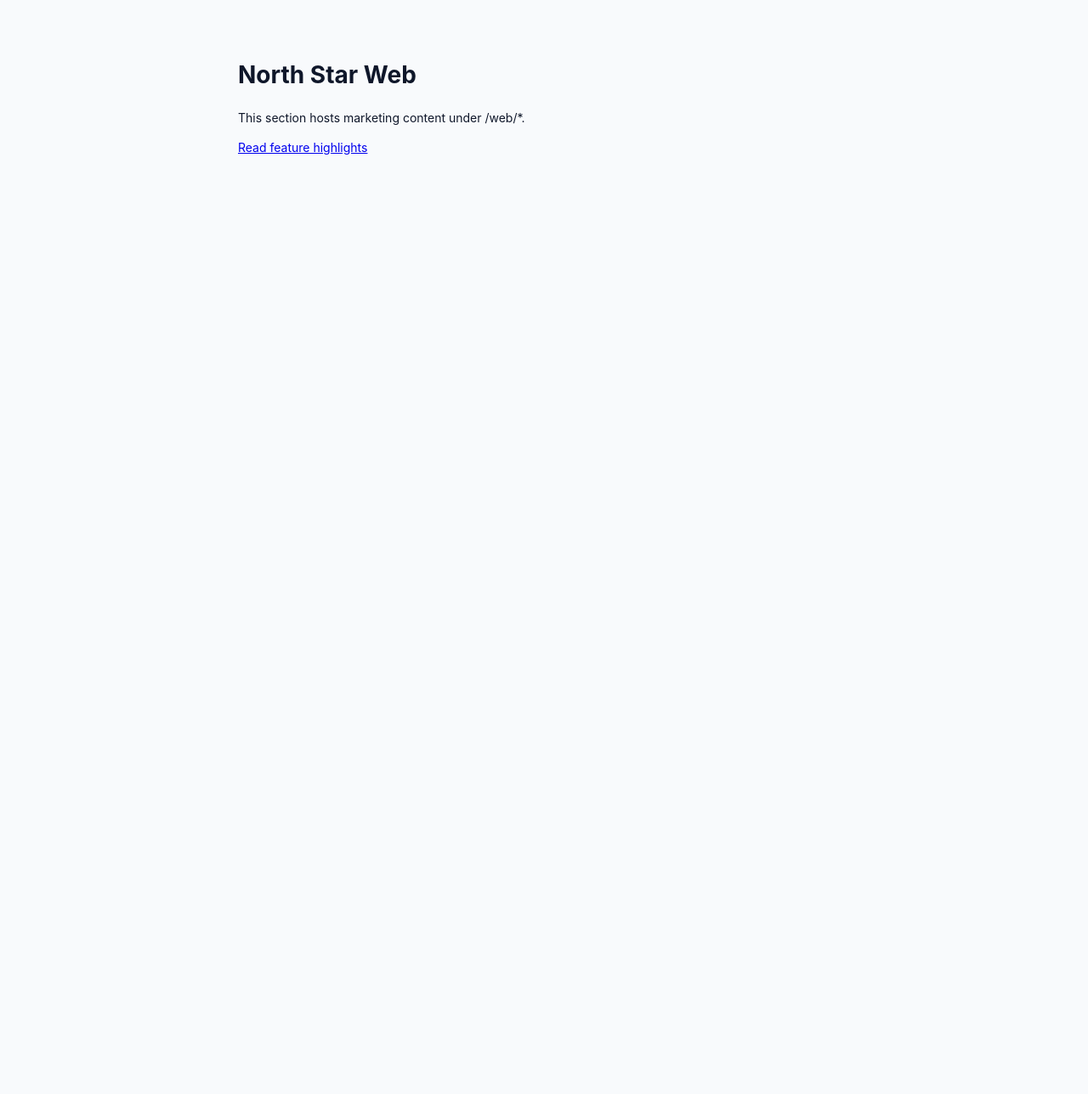
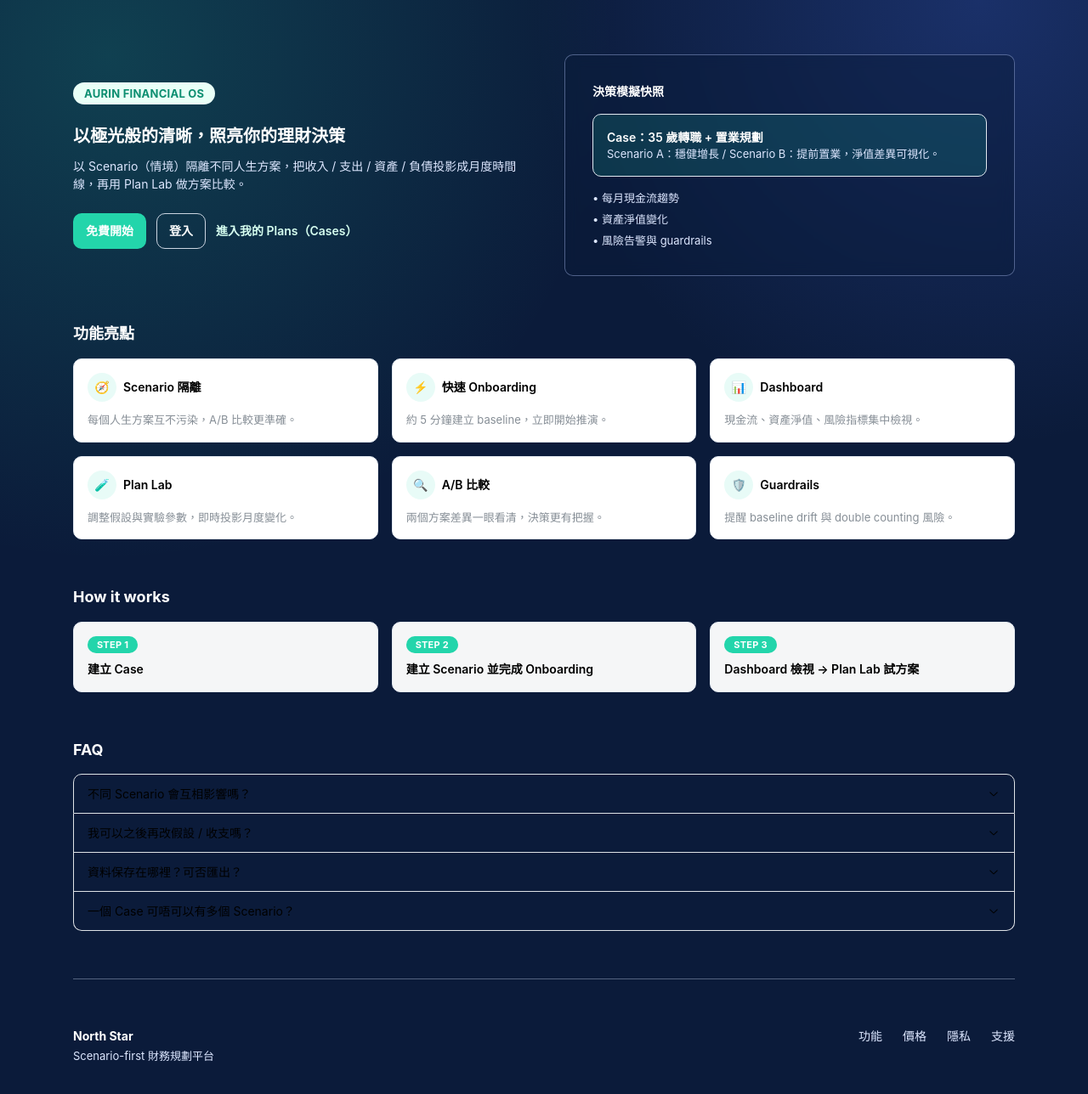
Before and after one commit to cmyeung25/north-star, a Next.js app in the folder apps/web/: page /web in a window 1280 px wide. Shown: the top 1288 px of the page at 85% size. Before the commit the page ends 800 px from the top, so only its background shows below. Built offline with nearby package versions, Linux system fonts and the light colour scheme; no server answers.

Commit message:
Marketing: replace /web with Mantine SaaS landing

```diff
--- /dev/null
+++ b/apps/web/app/(marketing)/_components/MarketingProviders.tsx
@@ -0,0 +1,13 @@
+"use client";
+
+import type { ReactNode } from "react";
+import { MantineProvider } from "@mantine/core";
+import { aurinTheme } from "../../theme/aurinTheme";
+
+type MarketingProvidersProps = {
+  children: ReactNode;
+};
+
+export default function MarketingProviders({ children }: MarketingProvidersProps) {
+  return <MantineProvider theme={aurinTheme}>{children}</MantineProvider>;
+}
--- /dev/null
+++ b/apps/web/app/(marketing)/layout.tsx
@@ -0,0 +1,6 @@
+import type { ReactNode } from "react";
+import MarketingProviders from "./_components/MarketingProviders";
+
+export default function MarketingLayout({ children }: { children: ReactNode }) {
+  return <MarketingProviders>{children}</MarketingProviders>;
+}
--- a/apps/web/app/(marketing)/web/page.tsx
+++ b/apps/web/app/(marketing)/web/page.tsx
@@ -1,13 +1,223 @@
+"use client";
+
 import Link from "next/link";
+import {
+  Accordion,
+  Anchor,
+  Badge,
+  Box,
+  Button,
+  Card,
+  Container,
+  Divider,
+  Group,
+  Paper,
+  SimpleGrid,
+  Stack,
+  Text,
+  ThemeIcon,
+  Title,
+} from "@mantine/core";
+
+const features = [
+  {
+    icon: "🧭",
+    title: "Scenario 隔離",
+    description: "每個人生方案互不污染，A/B 比較更準確。",
+  },
+  {
+    icon: "⚡",
+    title: "快速 Onboarding",
+    description: "約 5 分鐘建立 baseline，立即開始推演。",
+  },
+  {
+    icon: "📊",
+    title: "Dashboard",
+    description: "現金流、資產淨值、風險指標集中檢視。",
+  },
+  {
+    icon: "🧪",
+    title: "Plan Lab",
+    description: "調整假設與實驗參數，即時投影月度變化。",
+  },
+  {
+    icon: "🔍",
+    title: "A/B 比較",
+    description: "兩個方案差異一眼看清，決策更有把握。",
+  },
+  {
+    icon: "🛡️",
+    title: "Guardrails",
+    description: "提醒 baseline drift 與 double counting 風險。",
+  },
+];
+
+const steps = ["建立 Case", "建立 Scenario 並完成 Onboarding", "Dashboard 檢視 → Plan Lab 試方案"];
+
+const faqs = [
+  {
+    question: "不同 Scenario 會互相影響嗎？",
+    answer: "不會。每個 Scenario 都是隔離狀態，方便你在同一個 Case 下安全比較。",
+  },
+  {
+    question: "我可以之後再改假設 / 收支嗎？",
+    answer: "可以，任何時候都能回來調整參數，系統會即時更新投影。",
+  },
+  {
+    question: "資料保存在哪裡？可否匯出？",
+    answer: "資料會保存於你的帳號環境，匯出功能可在後續版本透過支援流程提供。",
+  },
+  {
+    question: "一個 Case 可唔可以有多個 Scenario？",
+    answer: "可以，一個 Case 可以建立多個 Scenario，適合測試不同人生決策路徑。",
+  },
+];
 
 export default function MarketingWebPage() {
   return (
-    <main style={{ maxWidth: 760, margin: "0 auto", padding: "3rem 1.25rem" }}>
-      <h1>North Star Web</h1>
-      <p>This section hosts marketing content under /web/*.</p>
-      <p>
-        <Link href="/web/features">Read feature highlights</Link>
-      </p>
-    </main>
+    <Box
+      component="main"
+      style={{
+        minHeight: "100vh",
+        background:
+          "radial-gradient(circle at 10% 5%, rgba(35, 213, 171, 0.2), transparent 35%), radial-gradient(circle at 90% 0%, rgba(74, 116, 255, 0.24), transparent 30%), #0B1B3A",
+      }}
+    >
+      <Container size="lg" py={{ base: 40, sm: 64 }}>
+        <Stack gap={56}>
+          <SimpleGrid cols={{ base: 1, md: 2 }} spacing={{ base: "xl", md: 48 }}>
+            <Stack gap="lg" justify="center">
+              <Badge variant="light" color="aurora" size="lg" w="fit-content">
+                Aurin Financial OS
+              </Badge>
+              <Stack gap="sm">
+                <Title order={1} c="white" maw={560}>
+                  以極光般的清晰，照亮你的理財決策
+                </Title>
+                <Text c="var(--mantine-color-polar-1)" maw={560}>
+                  以 Scenario（情境）隔離不同人生方案，把收入 / 支出 / 資產 / 負債投影成月度時間線，再用 Plan
+                  Lab 做方案比較。
+                </Text>
+              </Stack>
+              <Group gap="sm" wrap="wrap">
+                <Button component={Link} href="/auth/login" size="md" color="aurora">
+                  免費開始
+                </Button>
+                <Button component={Link} href="/auth/login" size="md" variant="outline" c="white">
+                  登入
+                </Button>
+                <Anchor component={Link} href="/member/cases" c="aurora.2" fw={600}>
+                  進入我的 Plans（Cases）
+                </Anchor>
+              </Group>
+            </Stack>
+            <Card
+              bg="rgba(11, 27, 58, 0.45)"
+              style={{ backdropFilter: "blur(8px)", borderColor: "rgba(184, 203, 255, 0.4)" }}
+              p="xl"
+            >
+              <Stack gap="md">
+                <Text fw={700} c="white">
+                  決策模擬快照
+                </Text>
+                <Paper p="md" radius="md" bg="rgba(35, 213, 171, 0.15)">
+                  <Text fw={600} c="white">
+                    Case：35 歲轉職 + 置業規劃
+                  </Text>
+                  <Text size="sm" c="var(--mantine-color-polar-1)">
+                    Scenario A：穩健增長 / Scenario B：提前置業，淨值差異可視化。
+                  </Text>
+                </Paper>
+                <Stack gap={6} c="var(--mantine-color-polar-1)">
+                  <Text size="sm">• 每月現金流趨勢</Text>
+                  <Text size="sm">• 資產淨值變化</Text>
+                  <Text size="sm">• 風險告警與 guardrails</Text>
+                </Stack>
+              </Stack>
+            </Card>
+          </SimpleGrid>
+
+          <Stack gap="md">
+            <Title order={2} c="white">
+              功能亮點
+            </Title>
+            <SimpleGrid cols={{ base: 1, sm: 2, md: 3 }} spacing="md">
+              {features.map((feature) => (
+                <Card key={feature.title} bg="white" h="100%">
+                  <Stack gap="sm">
+                    <Group gap="xs" align="center">
+                      <ThemeIcon radius="xl" color="aurora" variant="light" size="lg">
+                        <Text>{feature.icon}</Text>
+                      </ThemeIcon>
+                      <Text fw={600}>{feature.title}</Text>
+                    </Group>
+                    <Text size="sm" c="dimmed">
+                      {feature.description}
+                    </Text>
+                  </Stack>
+                </Card>
+              ))}
+            </SimpleGrid>
+          </Stack>
+
+          <Stack gap="md">
+            <Title order={2} c="white">
+              How it works
+            </Title>
+            <SimpleGrid cols={{ base: 1, md: 3 }} spacing="md">
+              {steps.map((step, index) => (
+                <Card key={step} bg="rgba(255,255,255,0.96)">
+                  <Stack gap="xs">
+                    <Badge variant="filled" color="aurora" w="fit-content">
+                      Step {index + 1}
+                    </Badge>
+                    <Text fw={600}>{step}</Text>
+                  </Stack>
+                </Card>
+              ))}
+            </SimpleGrid>
+          </Stack>
+
+          <Stack gap="md">
+            <Title order={2} c="white">
+              FAQ
+            </Title>
+            <Accordion radius="md" variant="contained">
+              {faqs.map((faq) => (
+                <Accordion.Item key={faq.question} value={faq.question}>
+                  <Accordion.Control>{faq.question}</Accordion.Control>
+                  <Accordion.Panel>{faq.answer}</Accordion.Panel>
+                </Accordion.Item>
+              ))}
+            </Accordion>
+          </Stack>
+
+          <Divider color="rgba(221, 231, 255, 0.35)" />
+
+          <Group justify="space-between" align="flex-start" c="var(--mantine-color-polar-1)" wrap="wrap">
+            <Stack gap={4}>
+              <Text fw={700} c="white">
+                North Star
+              </Text>
+              <Text size="sm">Scenario-first 財務規劃平台</Text>
+            </Stack>
+            <Group gap="lg" wrap="wrap">
+              <Anchor href="#" c="var(--mantine-color-polar-1)">
+                功能
+              </Anchor>
+              <Anchor href="#" c="var(--mantine-color-polar-1)">
+                價格
+              </Anchor>
+              <Anchor href="#" c="var(--mantine-color-polar-1)">
+                隱私
+              </Anchor>
+              <Anchor href="#" c="var(--mantine-color-polar-1)">
+                支援
+              </Anchor>
+            </Group>
+          </Group>
+        </Stack>
+      </Container>
+    </Box>
   );
 }
```
